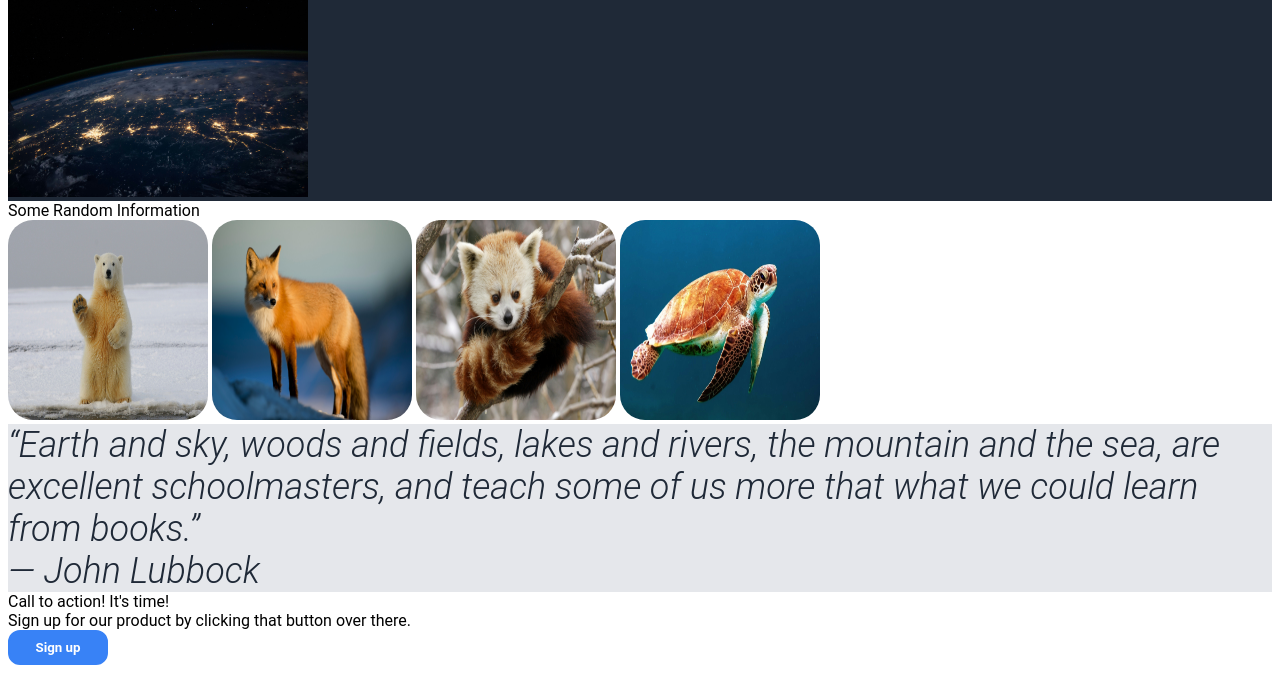
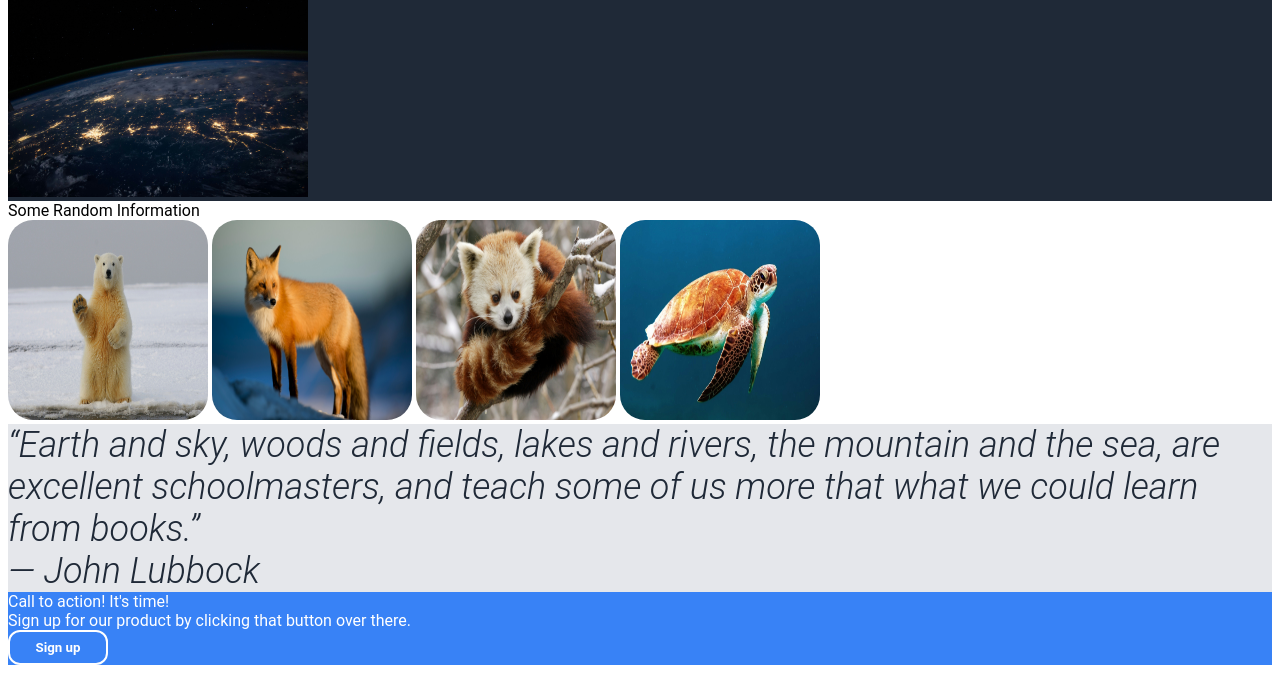
Before and after one commit to YashodhanM/odin-landing-project, a plain HTML site: page index.html in a window 1280 px wide. Shown: the part 241-914 px from the top of the page. Drawn offline with Linux system fonts and the light colour scheme.

Commit message:
Edit: added style to the action section

```diff
--- a/style.css
+++ b/style.css
@@ -59,3 +59,12 @@ img{
     font-weight: 300;
     font-style: italic;
 }
+
+.action{
+    background-color: #3882F6;
+    color: white;
+}
+
+.button-2{
+    border-color: white;
+}
```
